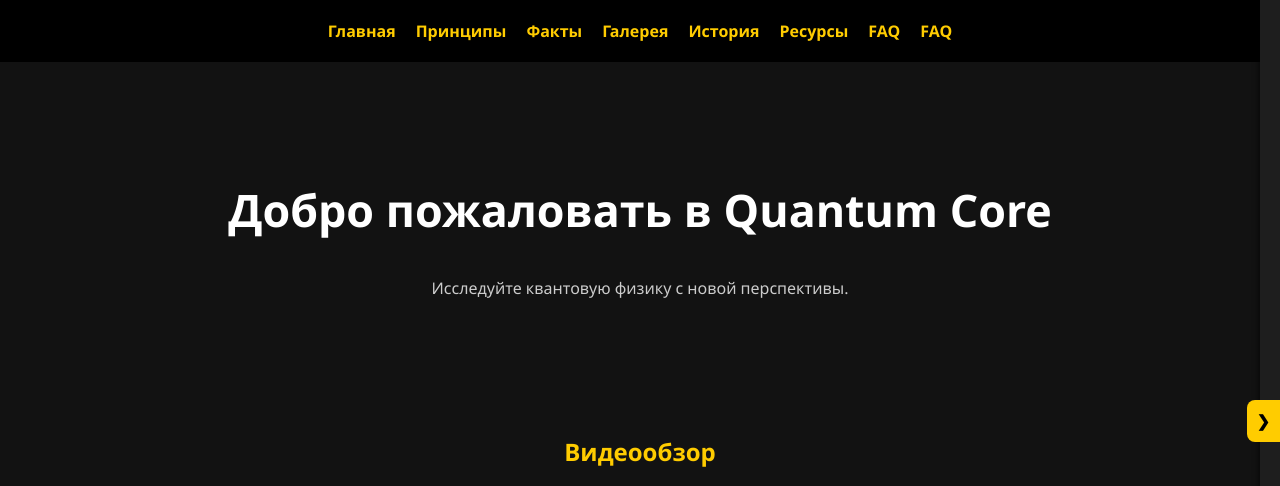
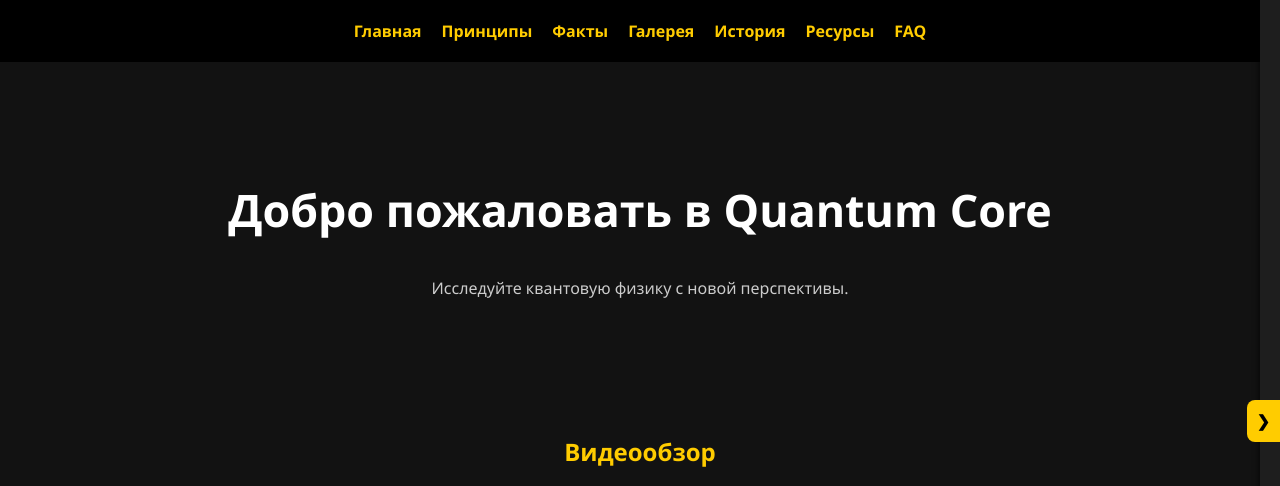
Before and after one commit to PonKi777/Quant, a plain HTML site: page index.html in a window 1280 px wide. Shown: the top 486 px of the page. Drawn offline with Linux system fonts and the light colour scheme.

Commit message:
del: remove nav element

```diff
--- a/index.html
+++ b/index.html
@@ -19,8 +19,6 @@
         <li><a href="history.html">История</a></li>
         <li><a href="resources.html">Ресурсы</a></li>
         <li><a href="faq.html">FAQ</a></li>
-        <li><a href="faq.html">FAQ</a></li>
-
       </ul>
     </nav>
   </header>
```
